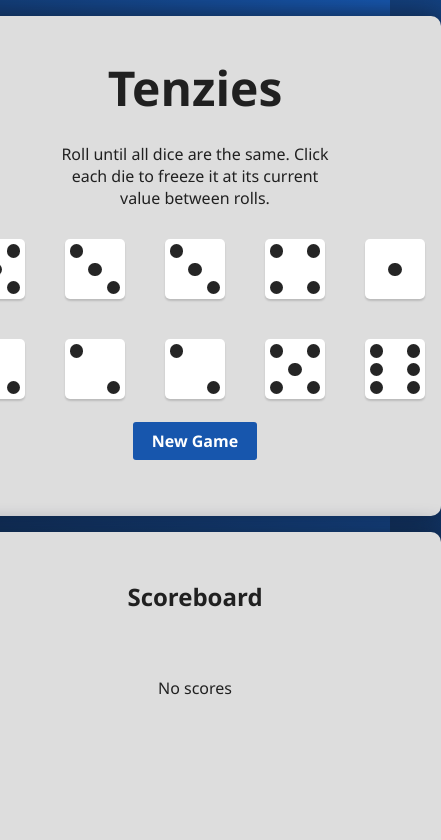
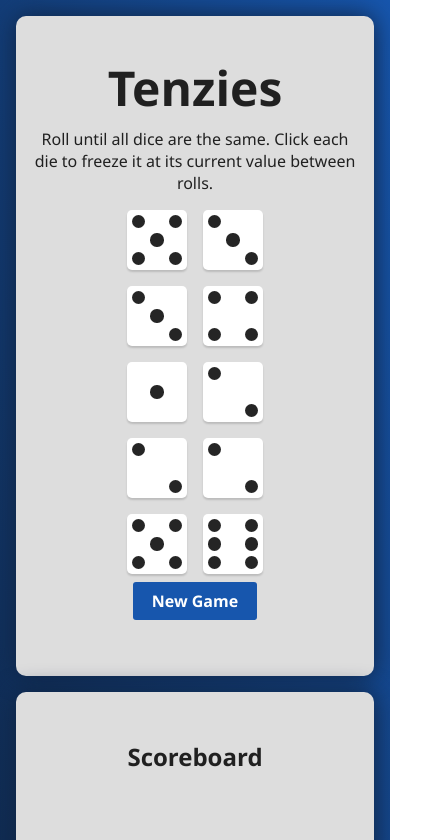
Before and after one commit to AaronWeber90/tenzies, a React (Create React App) app: page / in a window 390 px wide. Shown: the top 840 px of the page, 441 px wide, since content can reach past the window. Built offline with nearby package versions, Linux system fonts and the light colour scheme.

Commit message:
add mobile version

```diff
--- a/src/App.css
+++ b/src/App.css
@@ -50,7 +50,6 @@ h2 {
 }
 
 .sidebar {
-  /* min-width: 250px; */
   height: 500px;
   border-radius: 10px;
   padding: 3em 1em;
@@ -75,7 +74,7 @@ h2 {
 }
 
 .description {
-  width: 60%;
+  width: 100%;
 }
 
 .scoreboard {
@@ -134,8 +133,9 @@ h2 {
 .dice-grid {
   display: grid;
   width: min-content;
-  grid-template-columns: repeat(5, 1fr);
-  gap: 2.5em;
+  /* grid-template-columns: repeat(5, 1fr); */
+  grid-template-columns: repeat(2, 1fr);
+  gap: 1em;
   justify-items: center;
 }
 
@@ -239,8 +239,17 @@ h2 {
   width: 100%;
   background: rgba(0, 0, 0, 0.856);
 }
-@media (min-width: 1000px) {
+@media (min-width: 900px) {
   .main {
     flex-direction: row;
   }
+
+  .description {
+    width: 60%;
+  }
+
+  .dice-grid {
+    grid-template-columns: repeat(5, 1fr);
+    gap: 2.5em;
+  }
 }
```
